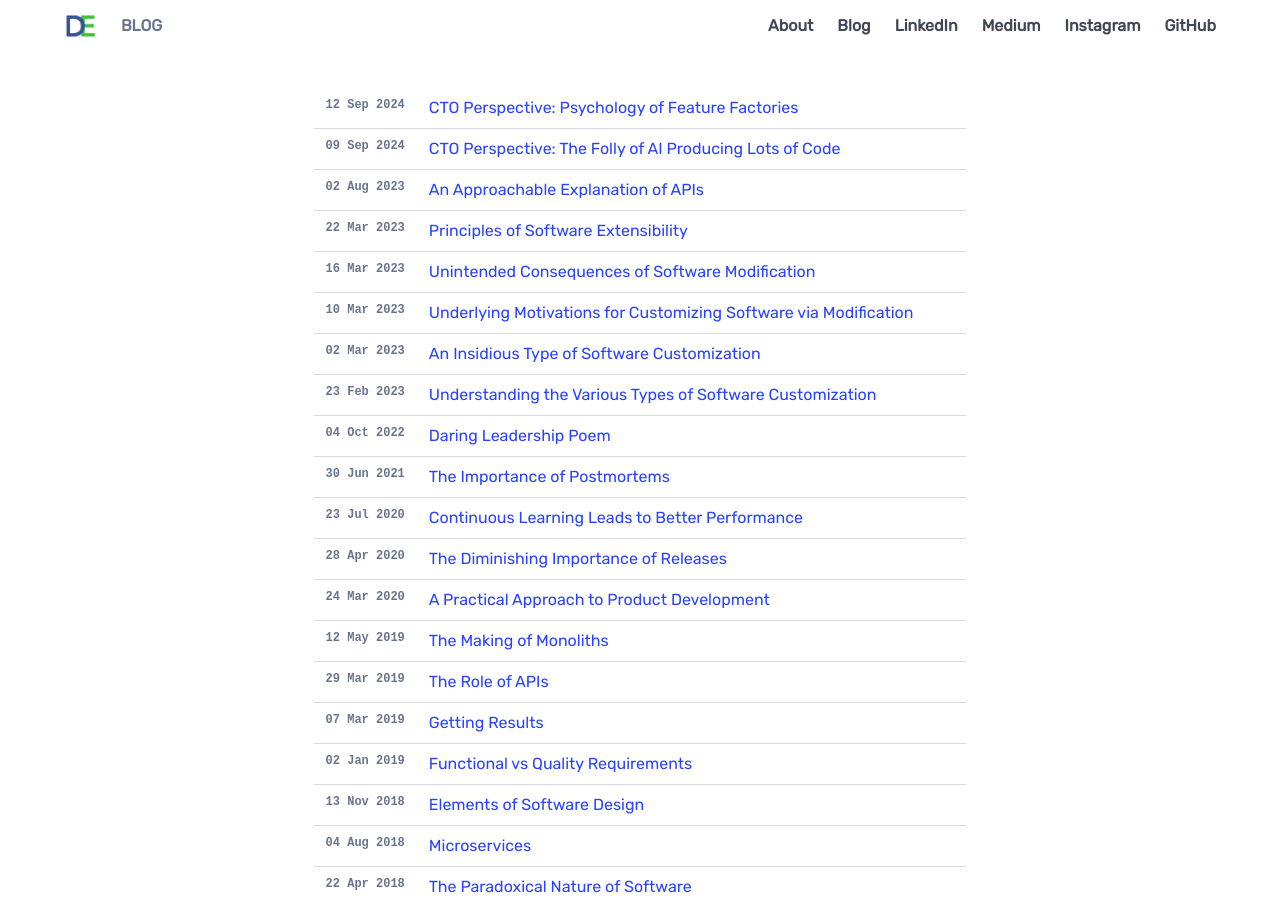
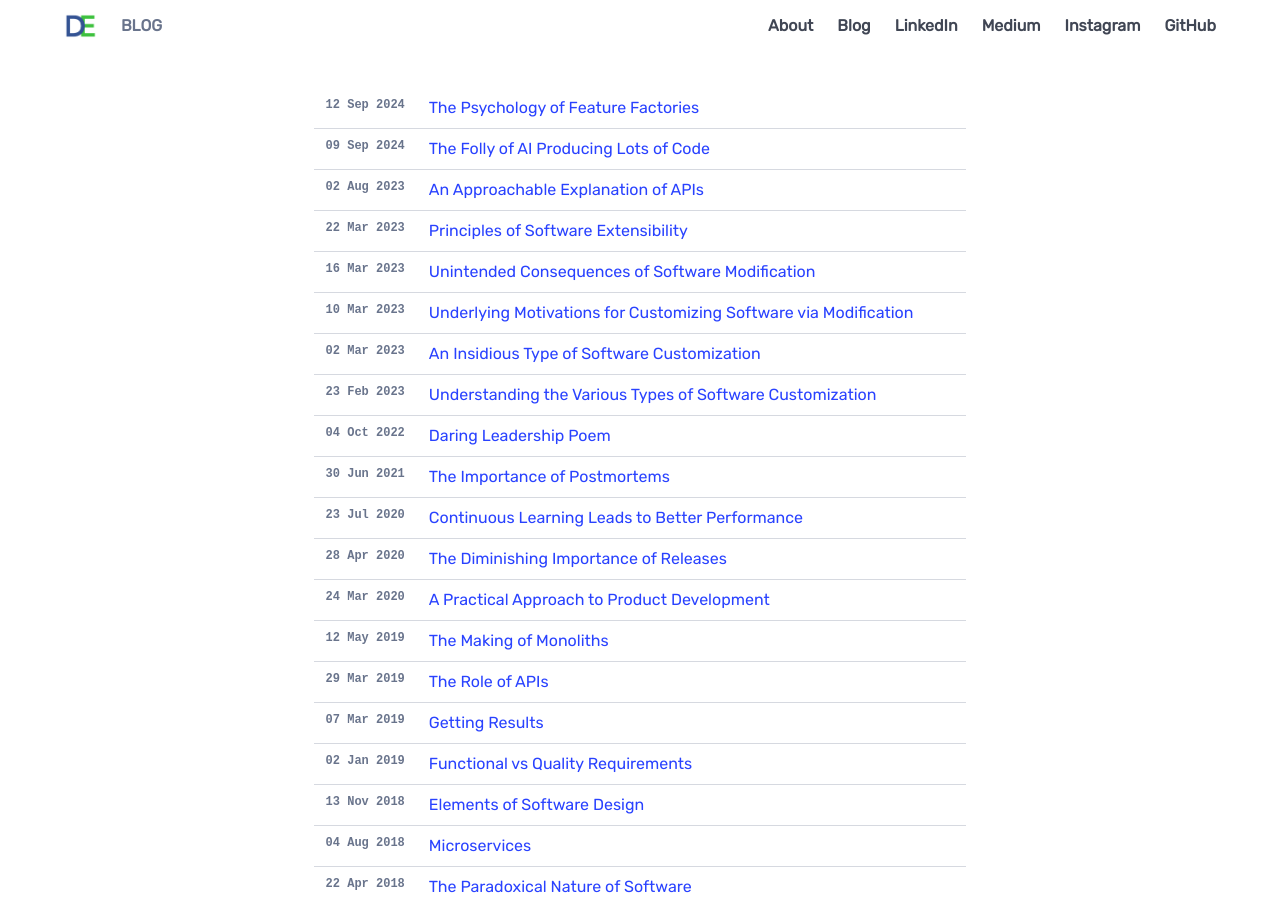
Before and after one commit to davidledwards/davidledwards.github.io, a Jekyll site: the page built from blog/index.html, in a window 1280 px wide and 900 px high. Built offline with Jekyll 4.4.1, drawn with Linux system fonts in a browser that asks for light colours.

Commit message:
rename title of several past articles

```diff
--- a/_posts/2024-09-09-cto-perspective-folly-of-ai-producing-lots-of-code.md
+++ b/_posts/2024-09-09-cto-perspective-folly-of-ai-producing-lots-of-code.md
@@ -1,7 +1,7 @@
 ---
 layout: post
 title: Blog
-topic: 'CTO Perspective: The Folly of AI Producing Lots of Code'
+topic: 'The Folly of AI Producing Lots of Code'
 date: 2024-09-09
 ---
 <div class="content" markdown="1">
--- a/_posts/2024-09-12-cto-perspective-psychology-of-feature-factories.md
+++ b/_posts/2024-09-12-cto-perspective-psychology-of-feature-factories.md
@@ -1,7 +1,7 @@
 ---
 layout: post
 title: Blog
-topic: 'CTO Perspective: Psychology of Feature Factories'
+topic: 'The Psychology of Feature Factories'
 date: 2024-09-12
 ---
 <div class="content" markdown="1">
```
